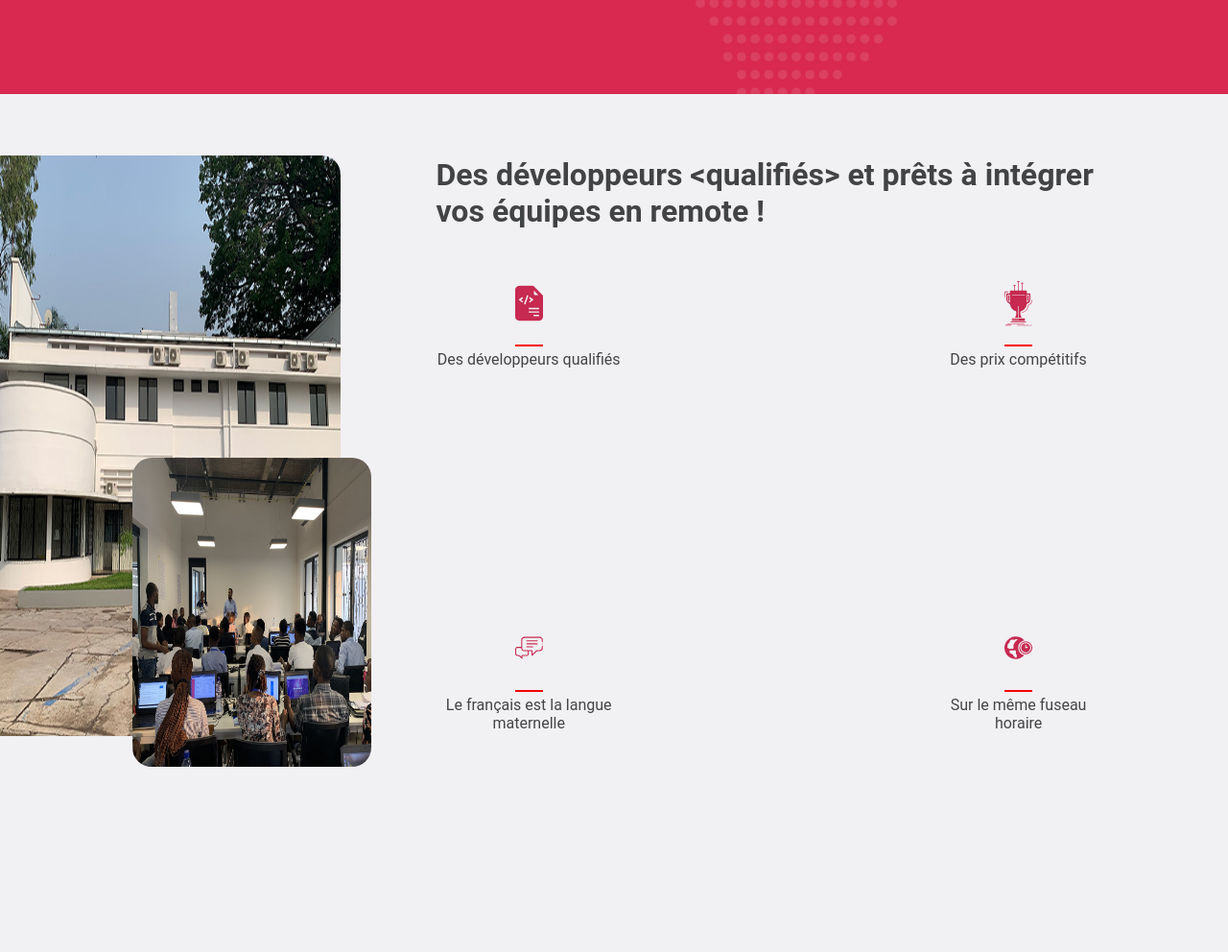
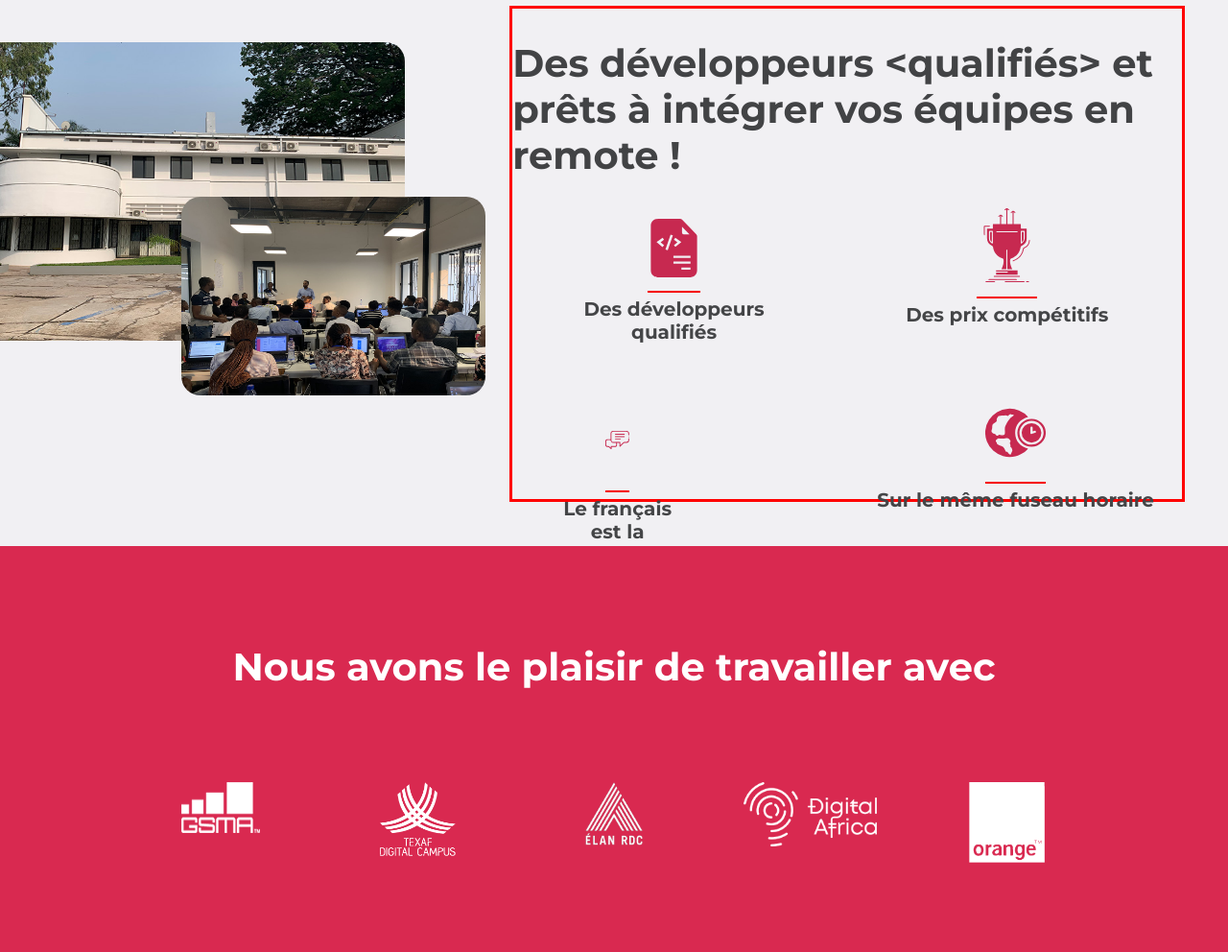
Before and after one commit to creytas/KDA_FEV, a plain HTML site: page index.html in a window 1280 px wide. Shown: the part 868-1860 px from the top of the page at 96% size. Drawn offline with Linux system fonts and the light colour scheme.

Commit message:
MaJ rendu

```diff
--- a/index.html
+++ b/index.html
@@ -8,9 +8,14 @@
     <title>Kinshasa Digital : Agence de developpement</title>
     <link rel="stylesheet" href="pages/style.css">
     <link rel="icon" href="img/icons/favicon.ico">
-    <link rel="icon" type="apple-touch-icon" sizes="180x180" href="img/icons/apple-touch-icon.png">
     <link rel="icon" type="image/png" sizes="32x32" href="img/icons/favicon-32x32.png">
     <link rel="icon" type="image/png" sizes="16x16" href="img/icons/favicon-16x16.png">
+    <link rel="preconnect" href="https://fonts.gstatic.com">
+    <link href="https://fonts.googleapis.com/css2?family=Roboto:wght@900&display=swap" rel="stylesheet">
+    <link rel="preconnect" href="https://fonts.gstatic.com">
+    <link href="https://fonts.googleapis.com/css2?family=Montserrat:wght@900&display=swap" rel="stylesheet">
+    <link href="https://fonts.googleapis.com/css2?family=Montserrat:wght@700&display=swap" rel="stylesheet">
+    <link href="https://fonts.googleapis.com/css2?family=Montserrat:wght@400&display=swap" rel="stylesheet">
 </head>
 <body>
     <header>
@@ -85,19 +90,19 @@
             <div class="slide">
                 <div class="slide-items">
                     <div class="slide-item">
-                        <img src="img/partners/gsma-white.png" alt="logo gsma">
+                        <img src="img/partners/gsma-white.png" alt="logo gsma" id="gsma">
                     </div>
                     <div class="slide-item">
-                        <img src="img/partners/texaf-white.png" alt="logo texaf">
+                        <img src="img/partners/texaf-white.png" alt="logo texaf" id="texaf">
                     </div>
                     <div class="slide-item">
-                        <img src="img/partners/elan_rdc.png" alt="logo elan rdc">
+                        <img src="img/partners/elan_rdc.png" alt="logo elan rdc" id="elan">
                     </div>
                     <div class="slide-item">
-                        <img src="img/partners/digitalafr-w.png" alt="logo digital africa">
+                        <img src="img/partners/digitalafr-w.png" alt="logo digital africa" id="digital">
                     </div>
                     <div class="slide-item">
-                        <img src="img/partners/orange-white.png" alt="logo orange">
+                        <img src="img/partners/orange-white.png" alt="logo orange" id="orange">
                     </div>
                 </div>
             </div>
@@ -125,26 +130,31 @@
         </section>
 
         <section class="container-accomplissement">
+            <h2 id="accompli">Ce que nous avons développé</h2>
 
         </section>
         <section class="container-expertise">
+            <h2 id="expert">Notre expertise</h2>
 
         </section>
         <section class="container-ready">
+            <h2 id="ready">Prêt ?</h2>
 
         </section>
         <section class="container-emploi">
+            <h2 id="emploi">Nous créons de l’<span>emploi de qualité</span>  en République Démocratique du Congo</h2>
 
         </section>
         <section class="container-media">
+            <h2 id="media">Kinshasa Digital dans les médias</h2>
 
         </section>
         <section class="container-soutien">
-
+            <h2 id="soutien">Ils nous soutiennent</h2>
         </section>
         <section class="container-contact">
-
-        </div>
+            <h2 id="contact">Nous accompagnons vos projets</h2>
+        </section>
     </main>
     <footer>
         <div class="container-foot1"></div>
--- a/pages/style.css
+++ b/pages/style.css
@@ -38,6 +38,13 @@ nav{
     padding: .5rem 1rem;
     display: flex;
     flex-direction: row;
+    font-family: 'Roboto', sans-serif;
+}
+li{
+    font-family: 'Roboto', sans-serif;
+    font-size: 16px;
+    font-weight: 600;
+    line-height: 24px;
 }
 .menu{
     border: 0px solid navy;
@@ -45,11 +52,15 @@ nav{
     flex-direction: row;
     padding: 0;
     margin-left: 50%;
+    font-family: 'Roboto', sans-serif;
+    font-weight: 600;
+    font-size: 16px;
+    line-height: 24px;
 }
 
 nav .menu{
     justify-content: end;
-    font-family: "Roboto", sans-serif;
+    width: fit-content;
 }
 
 #logo-kda{
@@ -68,6 +79,10 @@ nav .menu{
 
 .menu li {
     list-style-type: none ;
+    font-family: 'Roboto', sans-serif;
+    font-weight: 600;
+    font-size: 16px;
+    line-height: 24px;
 }
 
 .menu li:hover {
@@ -86,16 +101,21 @@ nav .menu{
 .container-welcome{
     border: 0px solid green;
     width: 100%;
-    height: 23.5%;
+    height: 26%;
     background-color: #d92950;
     background-image: url("../img/hero-background.jpg");
     background-size: cover;
+    padding-top: 3.5%;
+    padding-bottom: 7.5%;
     margin-top: 5%;
     margin-bottom: 1%;
 }
 #welcome{
     text-align: center;
+    font-family: 'Montserrat';
+    line-height: 90px;
     font-size: 5.5vw;
+    font-weight: 900;
     color: #fff;
 }
 h2{
@@ -109,24 +129,36 @@ h2{
     width: 60%;
     height: 10%;
     border: 0px solid rgb(58, 57, 57);
-    margin-left: 30%;
+    margin-left: 30.5%;
+    font-family: 'Roboto', sans-serif;
+    font-size: 20px;
+    font-weight: 700;
+    line-height: 30px;
 }
 .container-welcome a{
     align-items: center;
     justify-content: space-around;
     border: 2px solid #fff;
-    border-radius: 10px;
+    border-radius: 12px;
     background-color: #fff;
     margin-top: 15%;
-    margin-left: 1%;
-    padding: 2.5%;
+    padding: 2% 2.5%;
     text-decoration: none;
     color: #d92950;
+    font-family: 'Roboto', sans-serif;
+    font-size: 20px;
+    font-weight: 700;
+    line-height: 30px;
 }
 .container-welcome a:hover{
     background-color: transparent;
     color: #fff;
 }
+
+#demande{
+    margin-left: 2%;
+}
+
 .texte-welcome{
     border: 0px solid goldenrod;
     display: flex;
@@ -135,25 +167,30 @@ h2{
     margin-left: 22%;
     margin-top:0.5%;
     color: #fff;
+    font-family: 'Montserrat';
+    font-size: 16px;
+    line-height: 24px;
+    font-weight: 400;
 }
 
 .icone-page{
-    width: 80%;
-    height: 5%;
+    width: 87%;
+    height: 6.5%;
     border: 0px solid magenta;
     display: flex;
     justify-content: space-around;
-    margin-top: 0.5%;
-    margin-left: 8.5%;
+    margin-top: 4.5%;
+    margin-left: 7.5%;
+    opacity: 0.5;
 }
 .container-developpeurs{
     display: flex;
     border: 0px solid green;
     width: 100%;
-    height: 35%;
+    height: 65%;
     background-color: #f1f0f3;
     margin-top: -1%;
-    margin-bottom: -25.5%;
+    margin-bottom: -9.8%;
 }
 
 img{
@@ -163,7 +200,7 @@ img{
 #img-section{
     width: 50%;
     height: 60%;
-    margin-top: 5%;
+    margin-top: 7%;
     border: 0px solid red;
     position: relative;
 }
@@ -172,20 +209,20 @@ img{
     border: 0px solid yellowgreen;
     border-radius: 20px;
     margin-left: -9.5%;
-    width: 65%;
-    height: 75%;
+    width: 75.5%;
+    height: 70%;
     background-size: cover;
     overflow: hidden;
 }
 
 #img-intern{
     position: relative;
-    top: -36%;
-    left:21.5%;
+    top: -33.7%;
+    left: 29.5%;
     border: 0px solid black;
     border-radius: 20px;
-    width: 39%;
-    height: 40%;
+    width: 49.6%;
+    height: 46.6%;
     overflow: hidden;
 }
 #kda-campus{
@@ -198,82 +235,101 @@ img{
 }
 
 #text-section{
-    border: 0px solid red;
+    border: 3px solid red;
     width: 55%;
-    height: 100%;
+    height: 70%;
     display: flex;
     flex-direction: column;
-    margin-top: 3%;
-    margin-left: -14.5%;
+    margin-top: 4%;
+    margin-left: -8.5%;
+    margin-bottom: -20%;
 }
 #dev{
     color: #424345;
-    font-size: 200%;
+    font-size: 40px;
+    line-height: 48px;
+    font-family: 'Montserrat', sans-serif;
+    font-weight: 700;
+    margin-bottom: 20%;
 }
 
 .img-col1{
     width: 100%;
-    height: 100%;
+    height: 70%;
     display: flex;
-    flex-direction: row;
-    justify-content: center;
+    justify-content: space-around;
 }
 .img-col1>p{
-    border: 0px solid orangered;
+    border: 0px solid navy;
     width: 100%;
-    height: 40%;
+    height: 42%;
+    flex-direction: column;
     justify-content: center;
     align-items: center;
     text-align: center;
     color: #444547;
+    font-size: 20px;
+    line-height: 24px;
+    font-family: 'Montserrat', sans-serif;
+    font-weight: 700;
+
 }
 
 #source-code{
-    width: 15%;
-    height: 65.5%;
+    width: 20%;
+    height: 45.5%;
     border-bottom: 2px solid #f50000;
+    margin-top: 5%;
     padding-bottom: 5%;
 }
 #qualif-developpeur{
-    width: 100%;
-    height: 20%;
+    width: 40%;
+    height: 53%;
+    margin-top: -16%;
+    margin-bottom: 40%;
+    margin-left: 0.5%;
 }
 #chat{
-    width: 15%;
-    height: 65.5%;
+    width: 20%;
+    height: 70.5%;
     border-bottom: 2px solid #f50000;
-    padding-bottom: 5%;
+    margin-top: -0.5%;
 }
 #lang-maternelle{
-    margin-top: -33%;
-    width: 100%;
-    height: 20%;
+    width: 40%;
+    height: 53%;
+    margin-top: -35.3%;
+    margin-bottom: 60%;
+    margin-left: 4.5%;
+    padding-right: 22.4%;
+    padding-top: 1%;
 }
 
 #cup{
-    width: 15%;
-    height: 65.5%;
+    width: 20%;
+    height: 55.5%;
     border-bottom: 2px solid #f50000;
+    margin-top: 1%;
     padding-bottom: 5%;
 
 }
 #prix{
-    margin-left: 45%;
-    width: 100%;
-    height: 20%;
+    margin-top: -16%;
+    width: 45%;
+    height: 53%;
 }
 
 #earth{
-    width: 15%;
-    height: 65.5%;
+    width: 20%;
+    height: 55.5%;
     border-bottom: 2px solid #f50000;
     padding-bottom: 5%;
 }
 #fuseau{
-    width: 100%;
-    height: 20%;
+    width: 45%;
+    height: 53%;
     margin-top: -33%;
-    margin-left: 45%;
+    margin-left: 1%;
 }
 
 .container-partnair{
@@ -283,9 +339,19 @@ img{
     flex-direction: column;
     border: 0px solid green;
     width: 100%;
-    height: 30%;
-    margin-bottom: -25%;
+    height: 85%;
+    margin-bottom: -20%;
 }
+#work{
+    font-size: 40px;
+    line-height: 48px;
+    font-family: 'Montserrat', sans-serif;
+    font-weight: 700;
+    border: 0px solid greenyellow;
+    margin-top: 8%;
+    margin-bottom: -5%;
+}
+
 .slide{
     width: 100%;
     height: 100%;
@@ -296,8 +362,8 @@ img{
 .slide-items{
     border:0px solid palegoldenrod;
     width: 80%;
-    height: 50%;
-    margin-top: 2%;
+    height: 30%;
+    margin-top: 9.5%;
     display: flex;
     justify-content: space-around;
     align-items: center;
@@ -308,15 +374,37 @@ img{
     border:0px solid steelblue;
     display: flex;
     justify-content: center;
-    width: 35%;
-    height: 35.5%;
+    width: 55%;
+    height: 55.5%;
+}
+
+#orange{
+    width: 38.5%;
+    height: 87%;
+}
+#gsma{
+    width: 40%;
+    height: 55%;
+}
+#texaf{
+    width: 38.5%;
+    height: 80%;
+}
+#elan{
+    width: 58%;
+    height: 68%;
+}
+#digital{
+    width: 68%;
+    height: 70%;
 }
 
 .container-accompagnement{
     border: 0px solid green;
     background-color: #f1eff3;
     width: 100%;
-    height: 20%;
+    height: 70%;
+    margin-top: 60%;
     text-align: center;
     display: flex;
     flex-direction: column;
@@ -369,6 +457,11 @@ h3{
     color: #fff;
 }
 
+.col-projet a:hover{
+    background-color: transparent;
+    color: #d92950;
+}
+
 footer{
     width: 100%;
     height: 85%;
```
